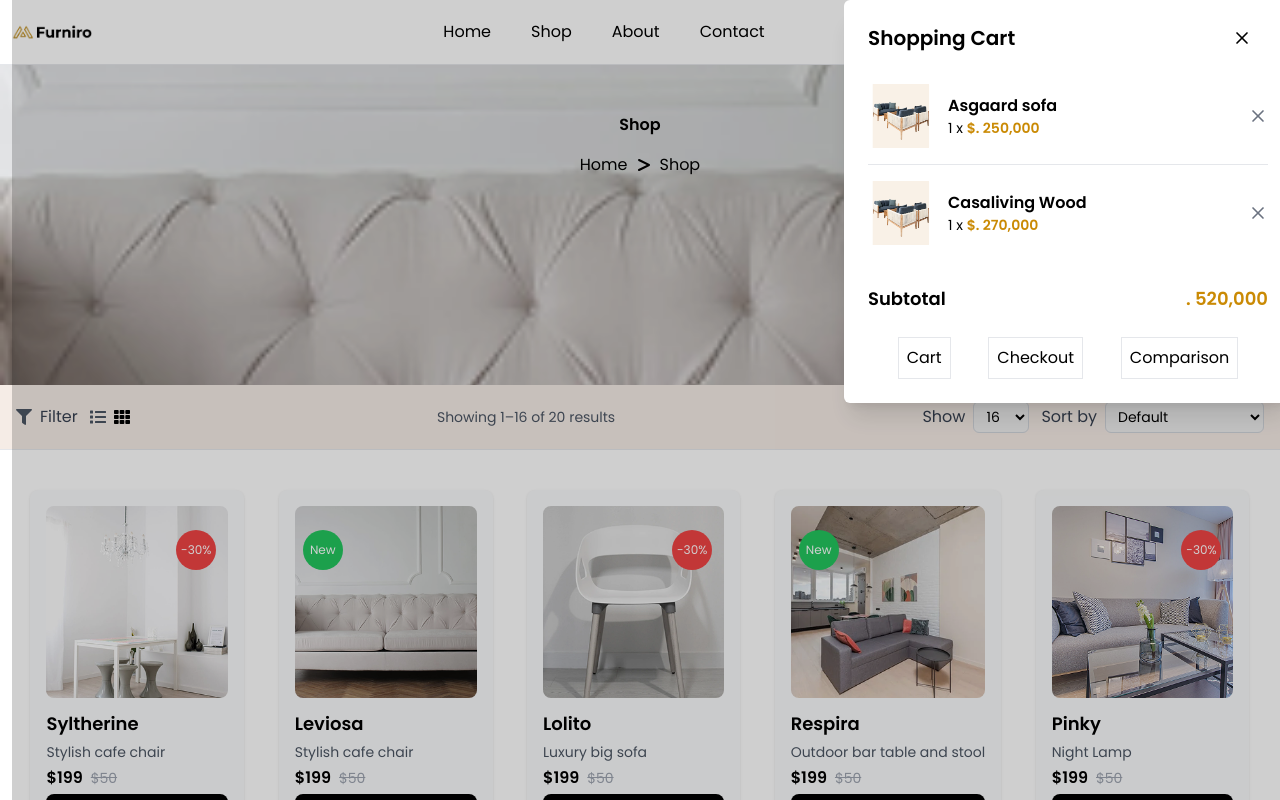
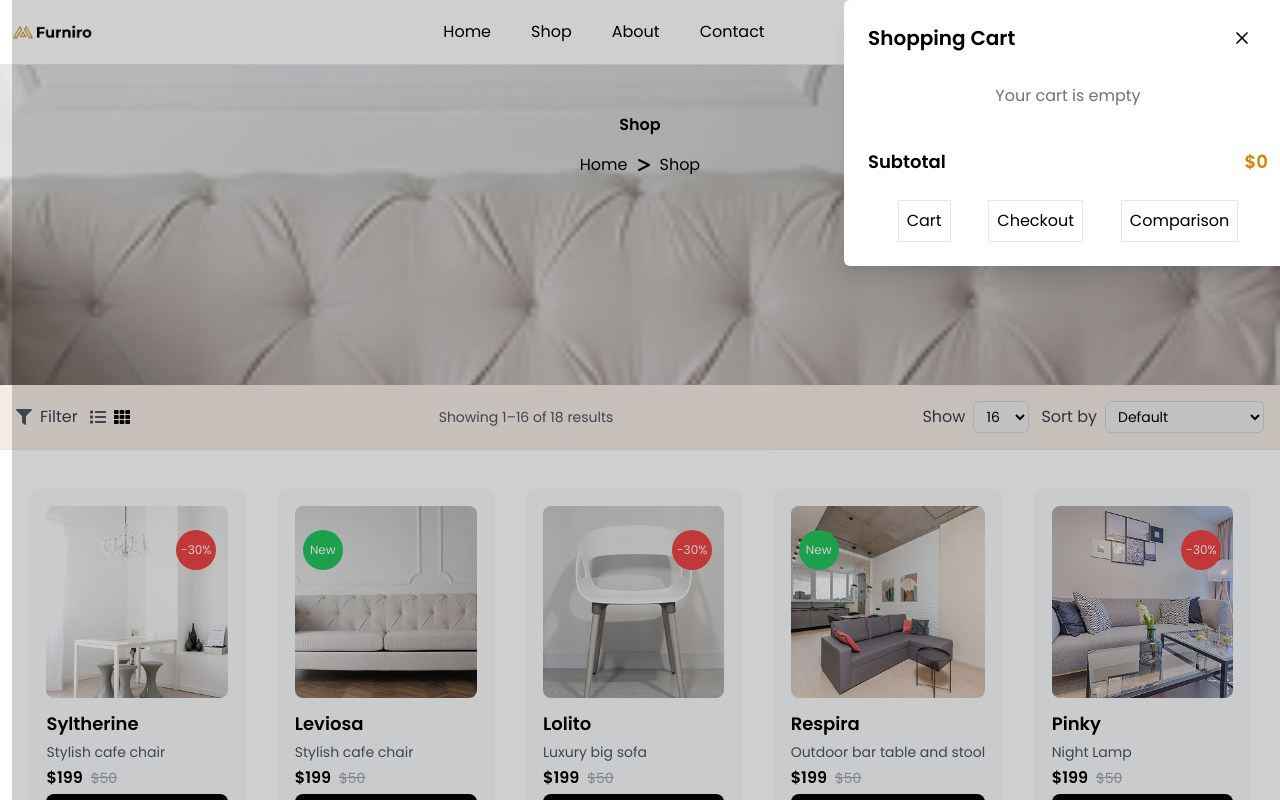
Before and after one commit to Govamarket/Furniture-Show-room, a React (Create React App) app: page /shop in a window 1280 px wide. Both pictures are taken after a click on the element 1258 px from the left and 32 px from the top of the page. Shown: the top 800 px of the page. Built offline with nearby package versions, Linux system fonts and the light colour scheme.

Commit message:
initial commit

```diff
--- a/src/Components/NavMenu/Header.js
+++ b/src/Components/NavMenu/Header.js
@@ -1,3 +1,6 @@
+// The main issue is that your cart state management isn't properly connected between components.
+// Here's how to fix your Header.jsx file to use the shared cart state:
+
 import { useState } from "react";
 import Navigation from "./Navigation";
 import { Link } from "react-router-dom";
@@ -8,64 +11,40 @@ import { CiSearch } from "react-icons/ci";
 import Nav from "./Nav";
 import Logo from "../Pages/Logo";
 import { X } from "lucide-react";
-import CenterSofa from "./../../Asset/center.png";
 import { useCart } from "../Pages/UseCart";
 
 const Header = () => {
   const [openCart, setOpenCart] = useState(false);
-  const { totalItems } = useCart();
-  const cartItems = [
-    {
-      id: 1,
-      name: "Asgaard sofa",
-      image: CenterSofa,
-      price: 250000,
-      quantity: 1,
-    },
-    {
-      id: 2,
-      name: "Casaliving Wood",
-      image: CenterSofa,
-      price: 270000,
-      quantity: 1,
-    },
-  ];
-
-  const subtotal = cartItems.reduce(
-    (acc, item) => acc + item.price * item.quantity,
-    0
-  );
+  // Get cart items and methods from the useCart hook
+  const { cartItems, removeFromCart, totalPrice } = useCart();
 
   const handleOpenCart = () => {
     setOpenCart(!openCart);
   };
 
+  // Calculate total number of items for the cart badge
+  const totalItems = cartItems.reduce(
+    (total, item) => total + item.quantity,
+    0
+  );
+
   return (
     <header className="border-b p-3 pt-5 pb-5 bg-white relative">
       <div className=" mx-auto flex justify-between items-center">
         <Link to="/">
-          {/* <span className="font-bold">Furnio</span> */}
           <Logo />
         </Link>
         <Nav />
         <div className="flex right-3 gap-6">
-          {/* <Cart /> */}
           <Link to="/contact">
-            {" "}
             <CgProfile className="font-bold size-5 text-stone-900" />
           </Link>
           <Link to="/search">
-            {" "}
             <CiSearch className="font-bold size-5 text-stone-900" />
           </Link>
           <Link to="/like">
-            {" "}
             <CiHeart className="font-bold size-5 text-stone-900" />
           </Link>
-          <div className="mx-auto flex justify-between items-center">
-            {/* ... other header content ... */}
-            <div className="flex right-3 gap-6">
-              {/* ... other icons ... */}
           <div className="relative">
             <p onClick={handleOpenCart}>
               <FaCartPlus className="font-bold size-5 text-stone-900 cursor-pointer" />
@@ -76,9 +55,6 @@ const Header = () => {
               )}
             </p>
           </div>
-              {/* ... navigation ... */}
-            </div>
-          </div>
 
           <div className="block md:hidden">
             <Navigation />
@@ -86,9 +62,7 @@ const Header = () => {
         </div>
       </div>
 
-      {/* Cart Indicator Component */}
-      {/* <CartProvider /> */}
-
+      {/* Cart Modal */}
       {openCart === true && (
         <div className="fixed items-start flex justify-end top-0 w-full z-10 h-screen bg-[#00000030]">
           <div className="w-full max-w-md bg-[#fff] p-6 shadow-xl rounded-md">
@@ -100,14 +74,31 @@ const Header = () => {
               className="absolute right-10 top-7"
             />
             <div className="divide-y">
-              {cartItems.map((item) => (
+              {cartItems.length === 0 ? (
+                <p className="py-4 text-center text-gray-500">
+                  Your cart is empty
+                </p>
+              ) : (
+                cartItems.map((item) => {
+                  // Extract currency and price value
+                  const currencySymbol =
+                    typeof item.price === "string"
+                      ? item.price.replace(/[0-9.-]+/g, "").trim()
+                      : "$";
+
+                  const priceValue =
+                    typeof item.price === "string"
+                      ? parseFloat(item.price.replace(/[^0-9.-]+/g, ""))
+                      : item.price;
+
+                  return (
                     <div
                       key={item.id}
                       className="flex items-center justify-between py-4"
                     >
                       <div className="flex items-center gap-4">
                         <img
-                      src={item.image}
+                          src={item.img}
                           alt={item.name}
                           className="w-16 h-16 object-cover rounded"
                         />
@@ -116,22 +107,34 @@ const Header = () => {
                           <p className="text-sm">
                             {item.quantity} x{" "}
                             <span className="text-yellow-600 font-semibold">
-                          $. {item.price.toLocaleString()}
+                              {currencySymbol} {priceValue.toLocaleString()}
                             </span>
                           </p>
                         </div>
                       </div>
-                  <button className="text-gray-500 hover:text-red-500">
+                      <button
+                        className="text-gray-500 hover:text-red-500"
+                        onClick={() => removeFromCart(item.id)}
+                      >
                         <X size={20} />
                       </button>
                     </div>
-              ))}
+                  );
+                })
+              )}
             </div>
 
             <div className="mt-6 flex justify-between items-center text-lg font-semibold">
               <span>Subtotal</span>
               <span className="text-yellow-600">
-                . {subtotal.toLocaleString()}
+                {cartItems.length > 0
+                  ? `${
+                      cartItems[0].price.replace(/[0-9.-]+/g, "").trim() || "$"
+                    } ${totalPrice.toLocaleString(undefined, {
+                      minimumFractionDigits: 0,
+                      maximumFractionDigits: 2,
+                    })}`
+                  : "$0"}
               </span>
             </div>
             <div className="mt-6 flex justify-evenly gap-2">
--- a/src/Components/Pages/Shop.js
+++ b/src/Components/Pages/Shop.js
@@ -194,26 +194,6 @@ const Shop = () => {
       description: "Stylish cafe chair",
       hasDiscount: true,
     },
-
-    {
-      id: "prod-19",
-      img: washBase,
-      name: "Lolito",
-      price: "₦199",
-      discount: "₦50",
-      description: "Luxury big sofa",
-      newProduct: true,
-    },
-
-    {
-      id: "prod-20",
-      img: bigSofa,
-      name: "Respira",
-      price: "$199",
-      discount: "$50",
-      description: "Outdoor bar table and stool",
-      hasDiscount: true,
-    },
   ];
 
   // State for pagination and filtering
```
Lines whose indentation alone changed are shown as unchanged.
